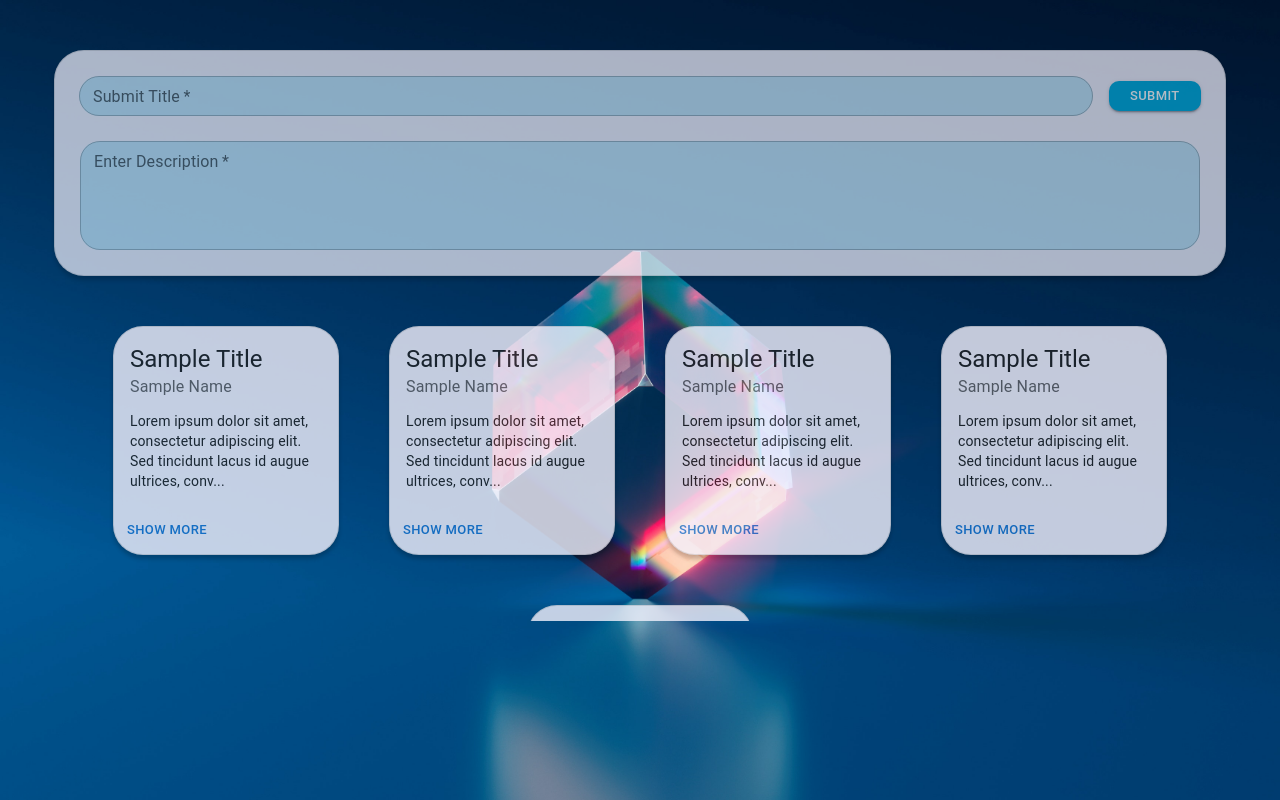
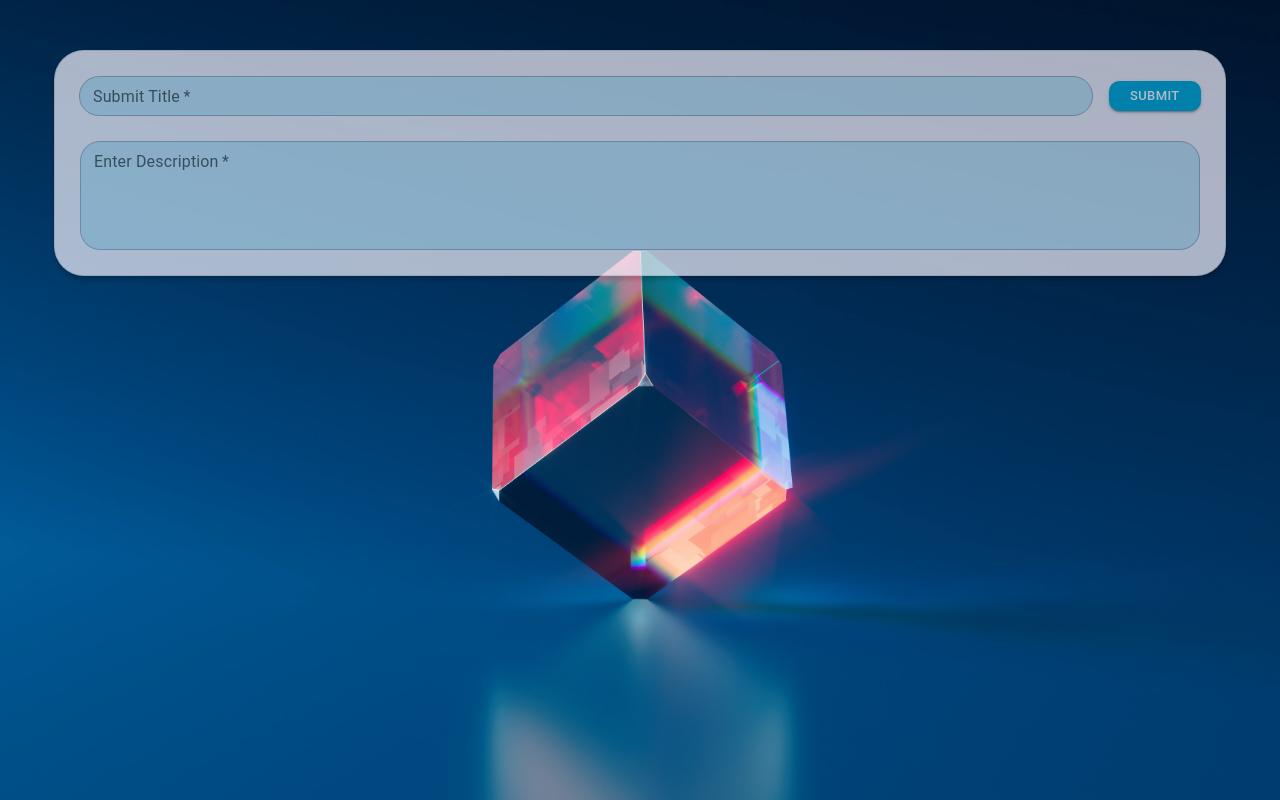
Before and after one commit to fcodelabs/training-web, a React (Create React App) app: page /home in a window 1280 px wide. Built offline with nearby package versions, Linux system fonts and the light colour scheme.

Commit message:
map to the diaryList

```diff
--- a/src/containers/Home/Home.tsx
+++ b/src/containers/Home/Home.tsx
@@ -174,31 +174,16 @@ export default function Home() {
           },
         }}
       >
-        <DiaryCard
-          title="Sample Title"
-          name="Sample Name"
-          description="Lorem ipsum dolor sit amet, consectetur adipiscing elit. Sed tincidunt lacus id augue ultrices, convallis lacinia neque facilisis. Phasellus ac dolor diam. Nam eros erat, consectetur ut feugiat nec, consectetur ut quam. Orci varius"
-        />
-        <DiaryCard
-          title="Sample Title"
-          name="Sample Name"
-          description="Lorem ipsum dolor sit amet, consectetur adipiscing elit. Sed tincidunt lacus id augue ultrices, convallis lacinia neque facilisis. Phasellus ac dolor diam. Nam eros erat, consectetur ut feugiat nec, consectetur ut quam. Orci varius"
-        />
-        <DiaryCard
-          title="Sample Title"
-          name="Sample Name"
-          description="Lorem ipsum dolor sit amet, consectetur adipiscing elit. Sed tincidunt lacus id augue ultrices, convallis lacinia neque facilisis. Phasellus ac dolor diam. Nam eros erat, consectetur ut feugiat nec, consectetur ut quam. Orci varius Lorem ipsum dolor sit amet, consectetur adipiscing elit. Sed tincidunt lacus id augue ultrices, convallis lacinia neque facilisis. Phasellus ac dolor diam. Nam eros erat, consectetur ut feugiat nec, consectetur ut quam. Orci varius"
-        />
-        <DiaryCard
-          title="Sample Title"
-          name="Sample Name"
-          description="Lorem ipsum dolor sit amet, consectetur adipiscing elit. Sed tincidunt lacus id augue ultrices, convallis lacinia neque facilisis. Phasellus ac dolor diam. Nam eros erat, consectetur ut feugiat nec, consectetur ut quam. Orci varius"
-        />
-        <DiaryCard
-          title="Sample Title"
-          name="Sample Name"
-          description="Lorem ipsum dolor sit amet, consectetur adipiscing elit. Sed tincidunt lacus id augue ultrices, convallis lacinia neque facilisis. Phasellus ac dolor diam. Nam eros erat, consectetur ut feugiat nec, consectetur ut quam. Orci varius"
-        />
+        {diaryList.map((diary, index) => {
+          return (
+            <DiaryCard
+              key={index}
+              title={diary.title}
+              name={diary.username}
+              description={diary.description}
+            />
+          );
+        })}
       </Container>
     </Box>
   );
```
